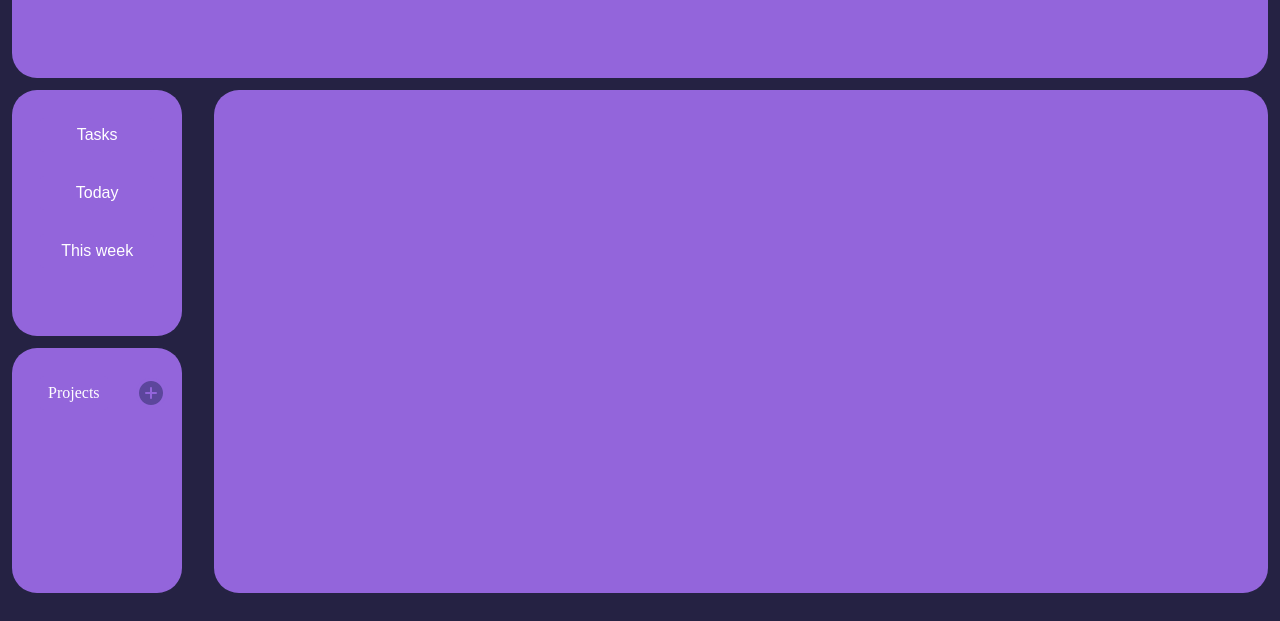
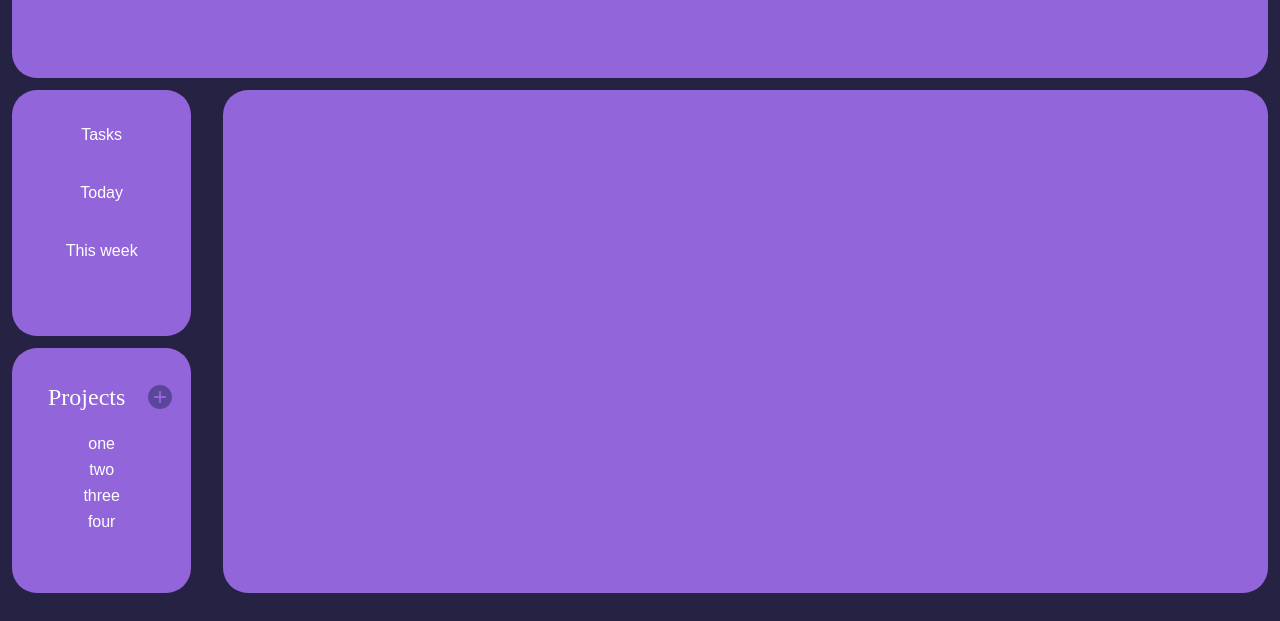
Before and after one commit to Al-Waleed/todo-list, a website built with webpack: page src/index.html in a window 1280 px wide. Shown: the part 179-800 px from the top of the page. Built offline with nearby package versions, Linux system fonts and the light colour scheme.

Commit message:
Add dummy projects and style them

```diff
--- a/src/index.html
+++ b/src/index.html
@@ -20,8 +20,10 @@
             <div id="projects-tab">
                 <div id="projects-header">
                 </div>
-                <div id="projects">
-                </div>
+                    <button class="project">one</button>
+                    <button class="project">two</button>
+                    <button class="project">three</button>
+                    <button class="project">four</button>
             </div>
 
         <div id="content">
--- a/src/style.css
+++ b/src/style.css
@@ -63,11 +63,31 @@ body{
     padding: 8px;
     margin: 12px;
     color: #fff;
+}
+
+.project{
+    cursor: pointer;
+    background-color: #9365DB;
+    border: none;
+    border-radius: 0.25rem;
+    padding: 2px 6px;
+    margin: 2px;
+    color: #fff;
+    font-size: 16px;
+
+}
+
+#tasks-tab > button{
     font-size: 16px;
 }
 
+#projects-button{
+    font-size: 24px;
+}
+
 #projects-button:hover,
-#tasks-tab > button:hover{
+#tasks-tab > button:hover,
+.project:hover{
     background-color: #5C469C;
 }
 
@@ -105,3 +125,7 @@ body{
 #new-project:hover{
     background-color: #252243;
 }
+
+#projects{
+
+}
```
